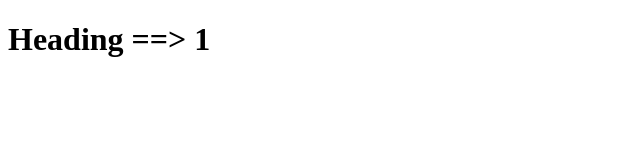
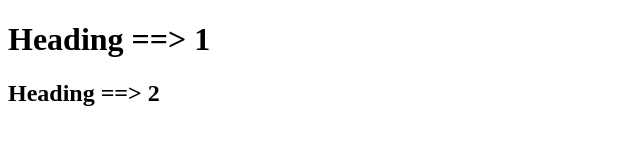
Before and after one commit to ManvendrasinhJadeja/maan-mohit, a plain HTML site: page index.html in a window 1280 px wide. Shown: the whole page, without its empty margins (0-640 px from the left). Drawn offline with Linux system fonts and the light colour scheme.

Commit message:
heading 2

```diff
--- a/index.html
+++ b/index.html
@@ -8,6 +8,7 @@
 <body>
 
     <h1>Heading ==> 1</h1>
+    <h2>Heading ==> 2</h2>
 
 </body>
 </html>
```
